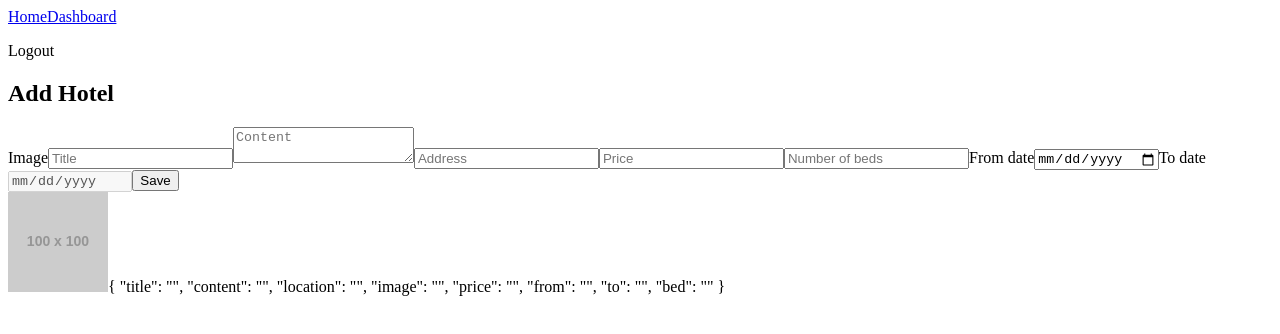
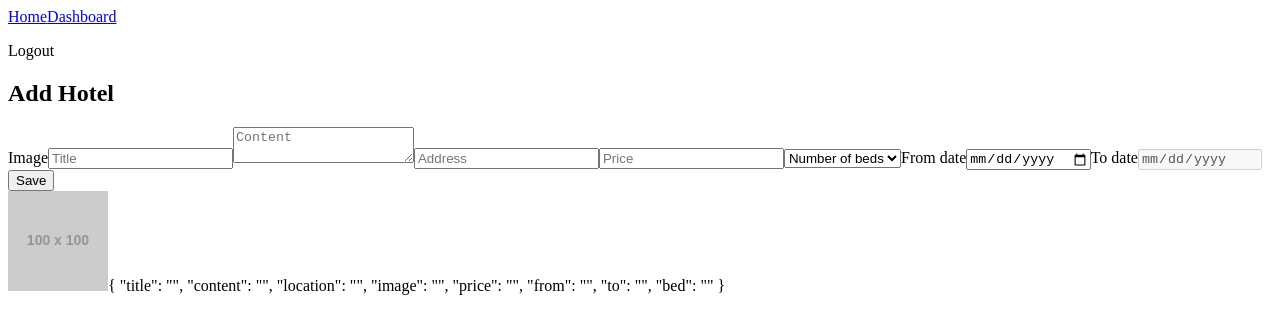
Before and after one commit to UtkarshSingh22/Marketplace-app, a React (Create React App) app in the folder client/: page /hotels/new in a window 1280 px wide. Shown: the top 334 px of the page. Built offline with nearby package versions, Linux system fonts and the light colour scheme; sample sign-in values are in the browser's storage.

Commit message:
Add select for beds

```diff
--- a/client/src/hotels/NewHotel.js
+++ b/client/src/hotels/NewHotel.js
@@ -99,13 +99,27 @@ const NewHotel = () => {
                     value={price}
                 />
 
-                <input
+                {/* <input
                     type="number"
                     name="bed"
                     onChange={changeHandler}
                     placeholder="Number of beds"
                     value={bed}
-                />
+                /> */}
+
+                <select
+                    onChange={changeHandler}
+                    name="bed"
+                    value={bed}
+                    required
+                >
+                    <option value="">Number of beds</option>
+                    <option value="1">1</option>
+                    <option value="2">2</option>
+                    <option value="3">3</option>
+                    <option value="4">4</option>
+                    <option value="5">5</option>
+                </select>
 
                 <label>From date</label>
                 <input
```
